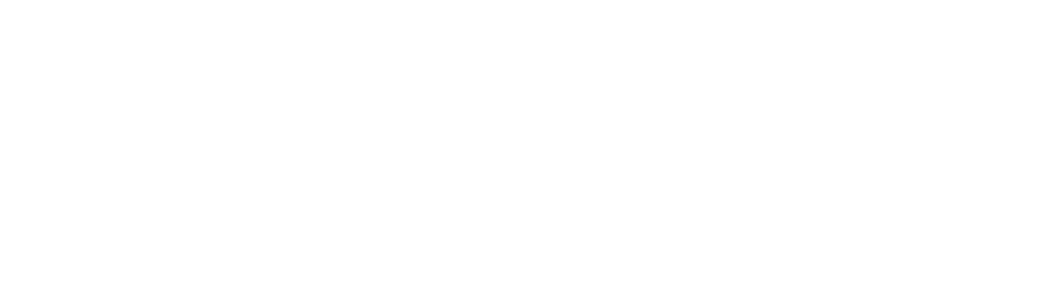
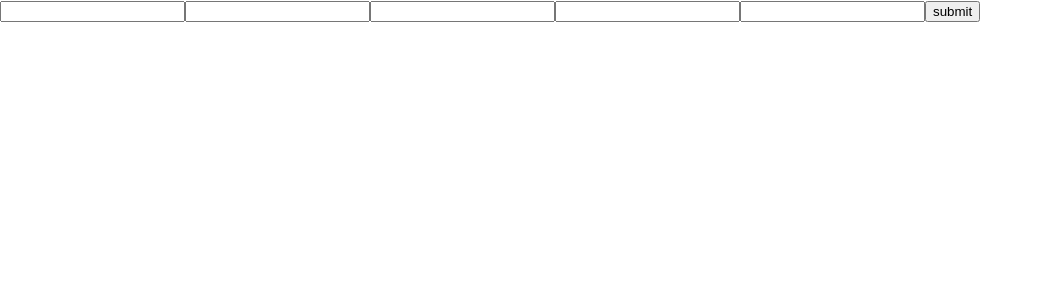
Before and after one commit to morezam/home-loan, a Next.js app in the folder frontend/: page / in a window 1280 px wide. Shown: the top 300 px of the page, without its empty margins (0-1043 px from the left). Built offline with nearby package versions, Linux system fonts and the light colour scheme.

Commit message:
adding minor changes

```diff
--- /dev/null
+++ b/frontend/lib/queryclient.ts
@@ -0,0 +1,12 @@
+import { QueryClient } from '@tanstack/react-query';
+
+export const queryClient = new QueryClient({
+	defaultOptions: {
+		queries: {
+			useErrorBoundary: true,
+			staleTime: 10000,
+			retry: 2,
+			retryDelay: 1000,
+		},
+	},
+});
--- a/frontend/package.json
+++ b/frontend/package.json
@@ -8,6 +8,8 @@
 		"lint": "next lint"
 	},
 	"dependencies": {
+		"@tanstack/react-query": "^4.0.10",
+		"graphql-request": "^4.3.0",
 		"next": "12.0.10",
 		"react": "17.0.2",
 		"react-dom": "17.0.2"
--- a/frontend/pages/_app.tsx
+++ b/frontend/pages/_app.tsx
@@ -1,8 +1,14 @@
-import '../styles/globals.css'
-import type { AppProps } from 'next/app'
+import '../styles/globals.css';
+import type { AppProps } from 'next/app';
+import { QueryClientProvider } from '@tanstack/react-query';
+import { queryClient } from '../lib/queryclient';
 
 function MyApp({ Component, pageProps }: AppProps) {
-  return <Component {...pageProps} />
+	return (
+		<QueryClientProvider client={queryClient}>
+			<Component {...pageProps} />
+		</QueryClientProvider>
+	);
 }
 
-export default MyApp
+export default MyApp;
--- a/frontend/pages/index.tsx
+++ b/frontend/pages/index.tsx
@@ -1,16 +1,51 @@
+import { useMutation } from '@tanstack/react-query';
 import type { NextPage } from 'next';
 import Head from 'next/head';
-// import Image from 'next/image'
-// import styles from '../styles/Home.module.css'
 
-import React from 'react';
+import React, { useState } from 'react';
 
 const WelcomeBack: NextPage = () => {
+	const mutation = useMutation(newUser => {
+		return fetch({
+			method: 'POST',
+			body: JSON.stringify({
+				firstName,
+				lastName,
+				nationalCode,
+				phoneNumber,
+				fatherName,
+			}),
+		});
+	});
+	const [firstName, setFirstName] = useState('');
+	const [lastName, setLastName] = useState('');
+	const [nationalCode, setNationalCode] = useState('');
+	const [phoneNumber, setPhoneNumber] = useState('');
+	const [fatherName, setFatherName] = useState('');
+
+	const onButtonSubmit = () => {};
 	return (
 		<div>
 			<Head>
 				<title>صندوق قرض الحسنه خانگی ونداده</title>
 			</Head>
+			<form>
+				<input value={firstName} onChange={e => setFirstName(e.target.value)} />
+				<input value={lastName} onChange={e => setLastName(e.target.value)} />
+				<input
+					value={nationalCode}
+					onChange={e => setNationalCode(e.target.value)}
+				/>
+				<input
+					value={phoneNumber}
+					onChange={e => setPhoneNumber(e.target.value)}
+				/>
+				<input
+					value={fatherName}
+					onChange={e => setFatherName(e.target.value)}
+				/>
+				<button onSubmit={onButtonSubmit}>submit</button>
+			</form>
 		</div>
 	);
 };
```
Also changed, not shown: 2 other files (tests, documents, lock files or other folders).
